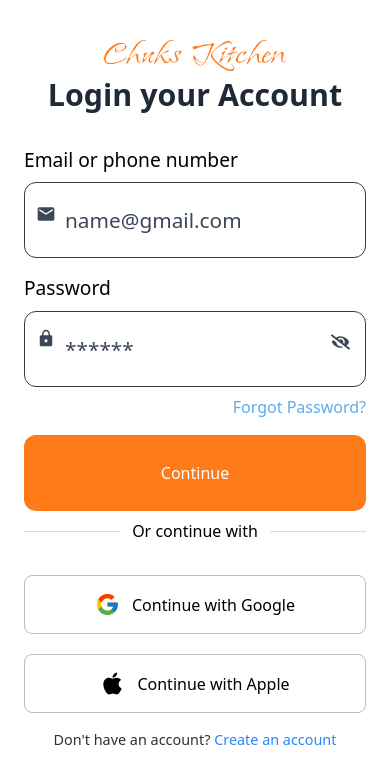
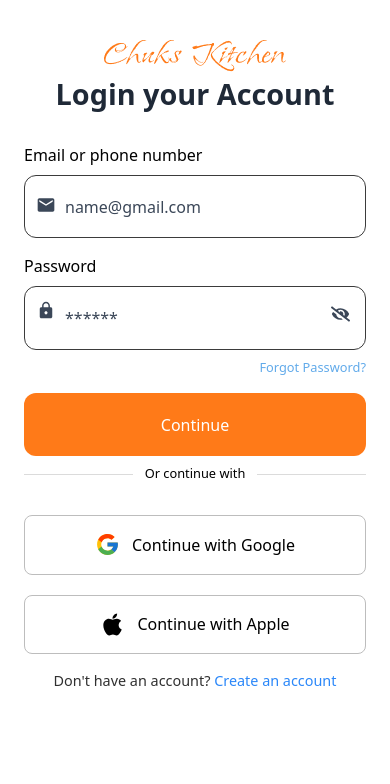
Before and after one commit to Thimmzie/Chuks-Kitchen, a React (Vite) app: page /signin in a window 390 px wide. Shown: the top 784 px of the page. Built offline with nearby package versions, Linux system fonts and the light colour scheme.

Commit message:
signin changes

```diff
--- a/src/assets/components/signIn.jsx
+++ b/src/assets/components/signIn.jsx
@@ -27,7 +27,7 @@ const signIn = () => {
       <div className="px-6 md:px-23 lg:bg-[#f3f4f6] lg:pt-40 lg:px-32">
         <div className="flex flex-col items-center mt-10">
           <img className="lg:h-[4vh]" src={Logo} />
-          <h1 className="text-[#1f2937] text-[1.9rem] font-bold mt-1.3 lg:text-[1.4rem]">
+          <h1 className="text-[#1f2937] text-[1.8rem] font-bold mt-1.3 lg:text-[1.4rem]">
             Login your Account
           </h1>
         </div>
@@ -35,47 +35,49 @@ const signIn = () => {
           <div className="relative">
             <MdEmail
               size={20}
-              className="absolute left-3 top-17 lg:top-14.5 -translate-y-1/2 text-[#3b4758] pointer-events-none"
+              className="absolute left-3 top-15.5 lg:top-14.5 -translate-y-1/2 text-[#3b4758] pointer-events-none"
             />
 
-            <label className="text-[1.2rem] lg:text-[0.9rem]">
+            <label className="text-[1rem] lg:text-[0.9rem]">
               Email or phone number
             </label>
             <input
               type="text"
               placeholder="name@gmail.com"
-              className="w-full h-[9vh] lg:h-[7.5vh] text-[#3b4758] text-[1.3rem] lg:text-[0.9rem] pl-10 rounded-xl border border-[#3b3b3b] outline-0 mt-2 "
+              className="w-full h-[7.5vh] lg:h-[7.5vh] text-[#3b4758] text-[1rem] lg:text-[0.9rem] pl-10 rounded-xl border border-[#3b3b3b] outline-0 mt-2 "
             />
           </div>
           <div className="mt-4 relative">
             <IoMdLock
               size={20}
-              className="absolute left-3 top-16 lg:top-13.5 -translate-y-1/2 text-[#3b4758] pointer-events-none"
+              className="absolute left-3 top-14 lg:top-13.5 -translate-y-1/2 text-[#3b4758] pointer-events-none"
             />
             <FaEyeSlash
               size={19}
-              className="absolute right-4 top-17 lg:top-13.5 -translate-y-1/2 text-[#3b4758] pointer-events-none"
+              className="absolute right-4 top-15 lg:top-13.5 -translate-y-1/2 text-[#3b4758] pointer-events-none"
             />
-            <label className="text-[1.2rem] lg:text-[0.9rem]">Password</label>
+            <label className="text-[1rem] lg:text-[0.9rem]">Password</label>
             <input
               type="password"
               placeholder="******"
-              className="w-full h-[9vh] lg:h-[7.5vh] text-[#3b4758] text-[1.3rem] pl-10 rounded-xl border border-[#3b3b3b] outline-0 mt-2 "
+              className="w-full h-[7.5vh] lg:h-[7.5vh] text-[#3b4758] text-[1rem] pl-10 rounded-xl border border-[#3b3b3b] outline-0 mt-2 "
             />
           </div>
         </form>
         <div className="flex justify-end mt-2">
-          <a className="text-[#61aaea] text-[1rem] lg:text-[0.8rem]" href="#">
+          <a className="text-[#61aaea] text-[0.8rem] lg:text-[0.8rem]" href="#">
             Forgot Password?
           </a>
         </div>
         <div>
-          <button className="bg-[#ff7a18] text-[#ffffff] text-[1rem] lg:text-[0.9rem] w-full h-[9vh] rounded-xl hover:bg-[#ffffff] hover:text-[#ff7a18] hover:cursor-pointer transition duration-500 ease-in-out hover:border-2 hover:border-[#ff7a18] mt-4">
+          <button className="bg-[#ff7a18] text-[#ffffff] text-[1rem] lg:text-[0.9rem] w-full h-[7.5vh] rounded-xl hover:bg-[#ffffff] hover:text-[#ff7a18] hover:cursor-pointer transition duration-500 ease-in-out hover:border-2 hover:border-[#ff7a18] mt-4">
             Continue
           </button>
           <div className="flex items-center mt-2 gap-2">
             <span className="flex-1 h-[0.5px] bg-[#dbdbdb]"></span>
-            <p className=" px-1 lg:text-[0.7rem]">Or continue with</p>
+            <p className=" px-1 text-[0.8rem] lg:text-[0.7rem]">
+              Or continue with
+            </p>
             <span className="flex-1 h-[0.5px] bg-[#dbdbdb]"></span>
           </div>
         </div>
```
